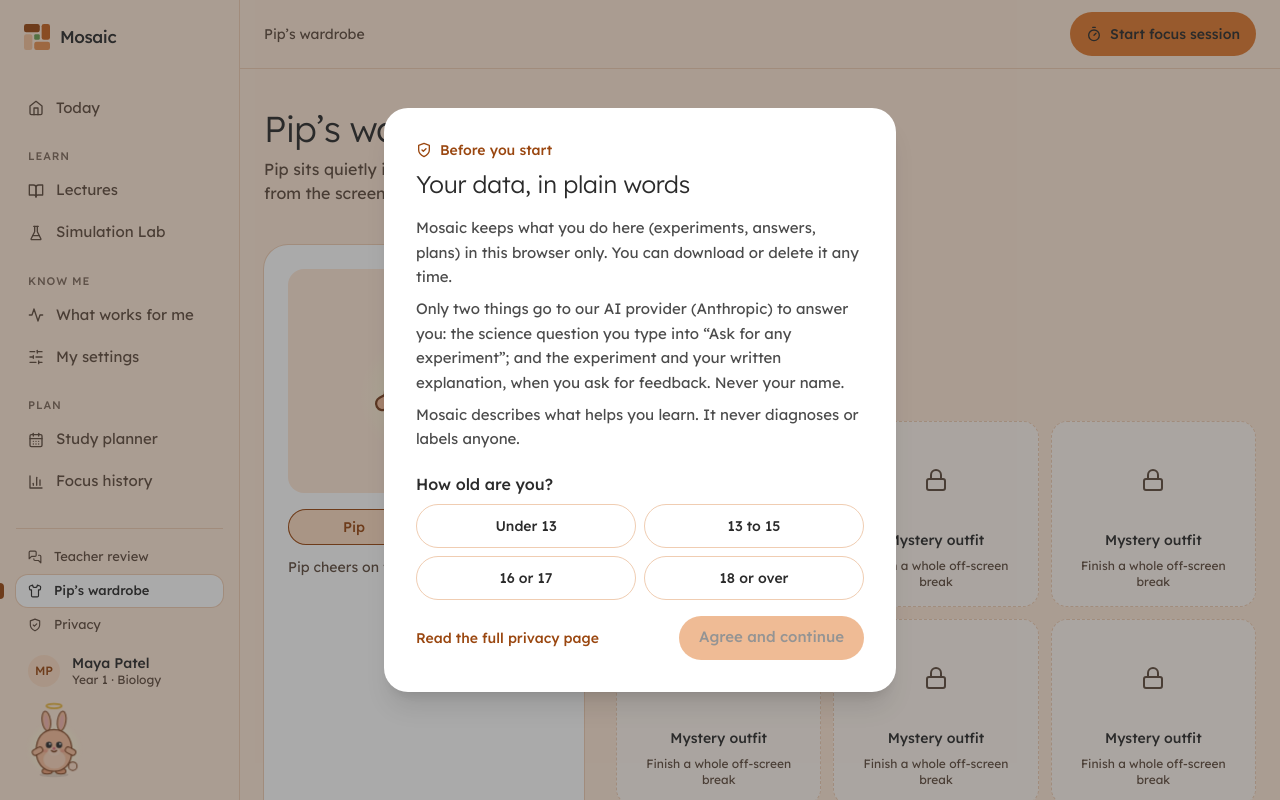
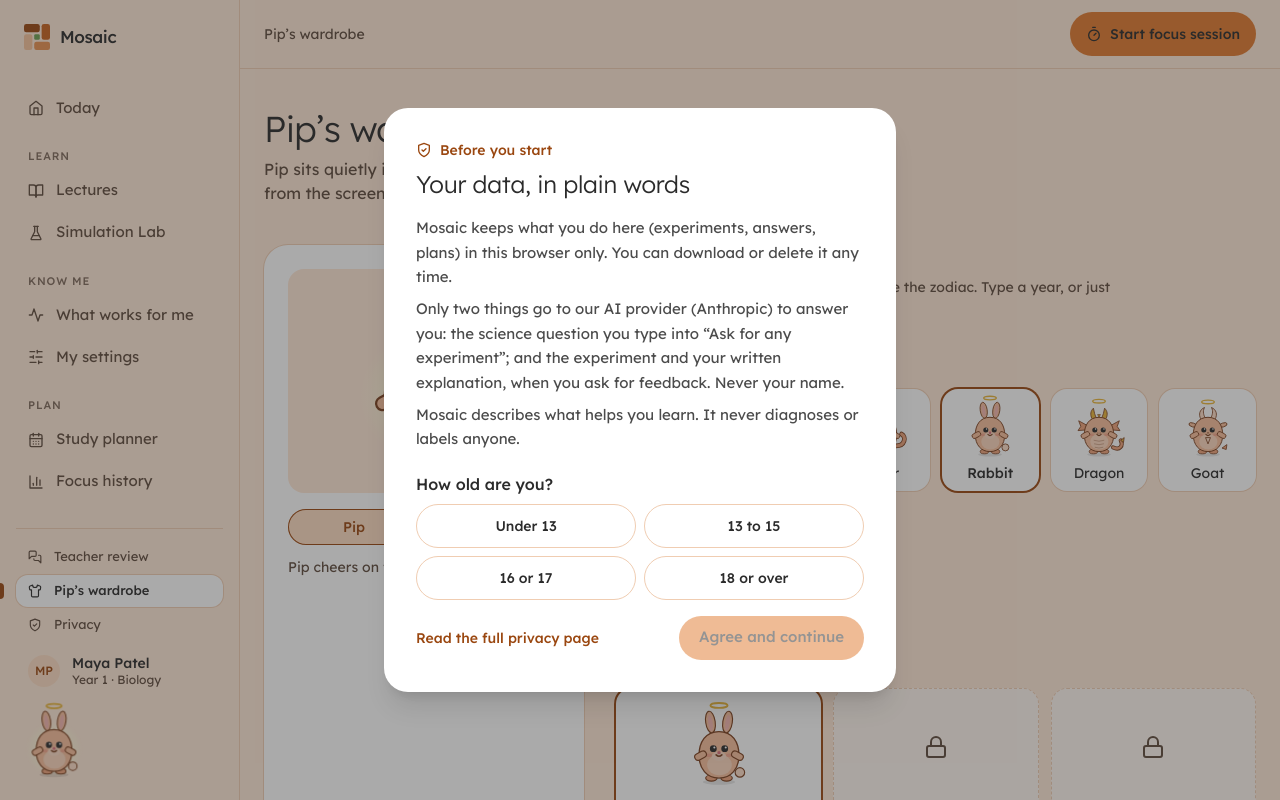
Before and after one commit to anastazjarosa/AIweek_hack, a Next.js app: page /wardrobe in a window 1280 px wide. Shown: the top 800 px of the page. Built offline with nearby package versions, Linux system fonts and the light colour scheme.

Commit message:
feat: wardrobe picks the animal by birth year and the colour of each outfit

```diff
--- a/app/wardrobe/page.tsx
+++ b/app/wardrobe/page.tsx
@@ -5,7 +5,22 @@ import { useReducedMotion } from "framer-motion";
 import { useState } from "react";
 import { AppShell } from "@/components/app-shell";
 import { PipFigure } from "@/components/pip/pip-figure";
-import { colourways, outfits, pipMotion, type Colourway, type OutfitId } from "@/lib/pip";
+import {
+  OFFERED_ANIMALS,
+  animalForYear,
+  animalLabel,
+  SWATCHES,
+  SWATCH_IDS,
+  colourways,
+  isCustomisable,
+  outfitSwatch,
+  outfits,
+  pipMotion,
+  type Animal,
+  type Colourway,
+  type OutfitId,
+  type SwatchId,
+} from "@/lib/pip";
 import { useHydrated, useProfile } from "@/lib/profile";
 import { cn } from "@/lib/utils";
 
@@ -31,7 +46,9 @@ export default function WardrobePage() {
             {hydrated && (
               <PipFigure
                 colour={pip.colour}
+                animal={pip.animal}
                 outfit={preview === "pip" ? pip.outfit : null}
+                outfitColour={outfitSwatch(pip, pip.outfit)}
                 mode={preview}
                 face="happy"
                 motion={motion}
@@ -63,6 +80,50 @@ export default function WardrobePage() {
         </section>
 
         <div className="space-y-10">
+          {OFFERED_ANIMALS.length > 1 && (
+          <section>
+            <h2 className="mb-1 text-lg font-medium">Animal</h2>
+            <p className="mb-4 max-w-[60ch] text-sm text-muted">
+              Pip is the animal from your birth year, like the zodiac. Type a year, or just pick any animal.
+            </p>
+            <label className="mb-4 flex items-center gap-3 text-[15px]">
+              Birth year
+              <input
+                type="number"
+                inputMode="numeric"
+                min={1900}
+                max={2100}
+                placeholder="e.g. 2003"
+                value={hydrated && pip.birthYear ? pip.birthYear : ""}
+                onChange={(e) => {
+                  const y = Number(e.target.value);
+                  if (Number.isInteger(y) && y >= 1900 && y <= 2100) setPip({ birthYear: y, animal: animalForYear(y) });
+                  else if (e.target.value === "") setPip({ birthYear: null });
+                }}
+                className="h-10 w-32 rounded-full bg-surface px-4 ring-1 ring-line focus-visible:ring-2 focus-visible:ring-accent"
+              />
+            </label>
+            <div role="radiogroup" aria-label="Pip's animal" className="grid grid-cols-3 gap-3 sm:grid-cols-4 lg:grid-cols-6">
+              {OFFERED_ANIMALS.map((a: Animal) => (
+                <button
+                  key={a}
+                  role="radio"
+                  aria-checked={hydrated && pip.animal === a}
+                  onClick={() => setPip({ animal: a })}
+                  className={cn(
+                    "flex flex-col items-center gap-1 rounded-2xl bg-surface p-2 text-sm ring-1",
+                    hydrated && pip.animal === a ? "font-medium ring-2 ring-accent" : "ring-line hover:ring-ink/30",
+                  )}
+                >
+                  <PipFigure colour={pip.colour} animal={a} motion="none" size={56} />
+                  {animalLabel(a)}
+                </button>
+              ))}
+            </div>
+          </section>
+          )}
+
+          {Object.keys(colourways).length > 1 && (
           <section>
             <h2 className="mb-4 text-lg font-medium">Colour</h2>
             <div role="radiogroup" aria-label="Pip's colour" className="flex flex-wrap gap-3">
@@ -83,6 +144,7 @@ export default function WardrobePage() {
               ))}
             </div>
           </section>
+          )}
 
           <section>
             <h2 className="mb-4 text-lg font-medium">Outfits</h2>
@@ -92,6 +154,7 @@ export default function WardrobePage() {
                 selected={hydrated && pip.outfit === null}
                 onSelect={() => setPip({ outfit: null })}
                 colour={pip.colour}
+                animal={pip.animal}
                 outfit={null}
               />
               {outfits.map((o) =>
@@ -102,6 +165,8 @@ export default function WardrobePage() {
                     selected={pip.outfit === o.id}
                     onSelect={() => setPip({ outfit: o.id })}
                     colour={pip.colour}
+                    animal={pip.animal}
+                    swatch={outfitSwatch(pip, o.id)}
                     outfit={o.id}
                   />
                 ) : (
@@ -118,7 +183,30 @@ export default function WardrobePage() {
                 ),
               )}
             </div>
-          </section>
+            {hydrated && isCustomisable(pip.outfit) && (
+              <div className="mt-6">
+                <h3 className="mb-3 text-[15px] font-medium">
+                  Colour of the {outfits.find((o) => o.id === pip.outfit)!.label.toLowerCase()}
+                </h3>
+                <div role="radiogroup" aria-label="Outfit colour" className="flex flex-wrap gap-3">
+                  {SWATCH_IDS.map((id: SwatchId) => (
+                    <button
+                      key={id}
+                      role="radio"
+                      aria-checked={outfitSwatch(pip, pip.outfit) === id}
+                      aria-label={SWATCHES[id].label}
+                      title={SWATCHES[id].label}
+                      onClick={() => setPip({ outfitColours: { ...pip.outfitColours, [pip.outfit as OutfitId]: id } })}
+                      className={cn(
+                        "h-10 w-10 rounded-full ring-1 ring-black/10",
+                        outfitSwatch(pip, pip.outfit) === id && "ring-2 ring-offset-2 ring-offset-canvas ring-accent",
+                      )}
+                      style={{ background: SWATCHES[id].fill }}
+                    />
+                  ))}
+                </div>
+              </div>
+            )}          </section>
 
           <section>
             <h2 className="mb-2 text-lg font-medium">Pip in the corner</h2>
@@ -146,12 +234,16 @@ function OutfitTile({
   selected,
   onSelect,
   colour,
+  animal,
+  swatch,
   outfit,
 }: {
   label: string;
   selected: boolean;
   onSelect: () => void;
   colour: Colourway;
+  animal: Animal;
+  swatch?: SwatchId;
   outfit: OutfitId | null;
 }) {
   return (
@@ -164,7 +256,7 @@ function OutfitTile({
         selected ? "font-medium ring-2 ring-accent" : "ring-line hover:ring-ink/30",
       )}
     >
-      <PipFigure colour={colour} outfit={outfit} motion="none" size={76} />
+      <PipFigure colour={colour} animal={animal} outfit={outfit} outfitColour={swatch} motion="none" size={76} />
       {label}
     </button>
   );
```
